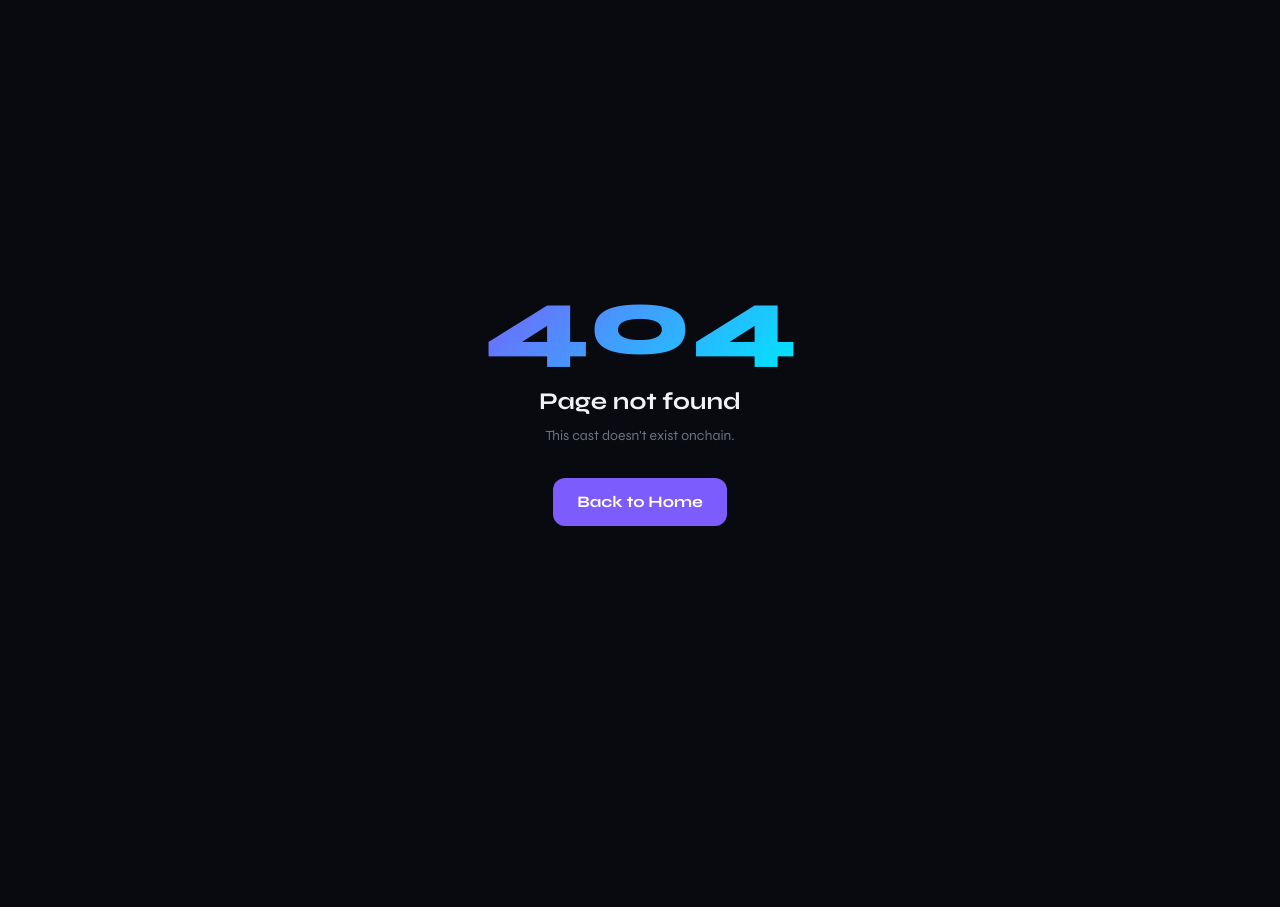
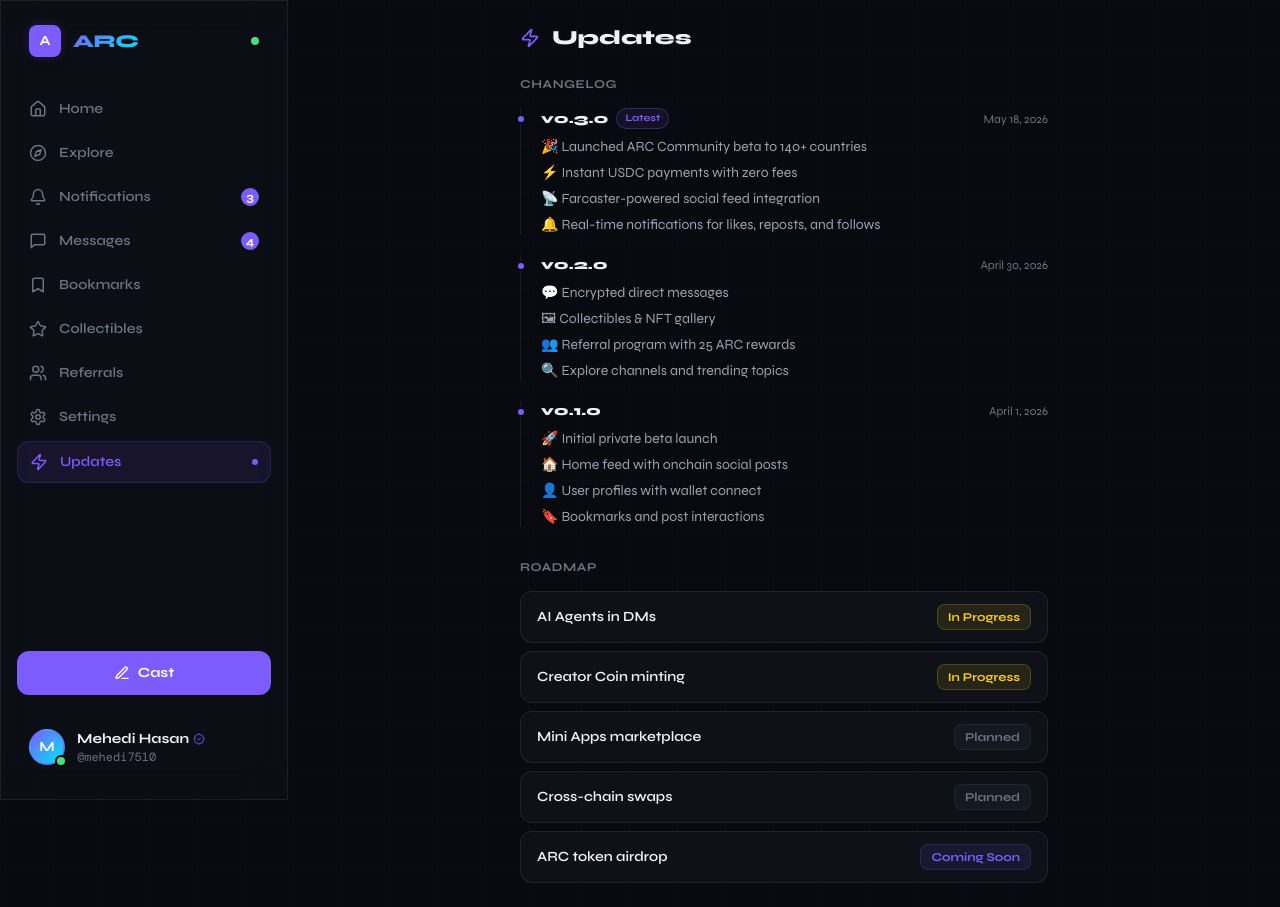
Before and after one commit to mehedi2580/ARC-Community, a Next.js app: page /updates in a window 1280 px wide. Before the commit this address had no page. Before the commit the page ends 800 px from the top, so only its background shows below. Built offline with nearby package versions, Linux system fonts and the light colour scheme; a web font is replaced by a local one.

Commit message:
Add files via upload

```diff
--- /dev/null
+++ b/src/app/updates/page.tsx
@@ -0,0 +1,103 @@
+import { Zap } from "lucide-react";
+
+const updates = [
+  {
+    version: "v0.3.0",
+    date: "May 18, 2026",
+    badge: "Latest",
+    items: [
+      "🎉 Launched ARC Community beta to 140+ countries",
+      "⚡ Instant USDC payments with zero fees",
+      "📡 Farcaster-powered social feed integration",
+      "🔔 Real-time notifications for likes, reposts, and follows",
+    ],
+  },
+  {
+    version: "v0.2.0",
+    date: "April 30, 2026",
+    badge: null,
+    items: [
+      "💬 Encrypted direct messages",
+      "🖼 Collectibles & NFT gallery",
+      "👥 Referral program with 25 ARC rewards",
+      "🔍 Explore channels and trending topics",
+    ],
+  },
+  {
+    version: "v0.1.0",
+    date: "April 1, 2026",
+    badge: null,
+    items: [
+      "🚀 Initial private beta launch",
+      "🏠 Home feed with onchain social posts",
+      "👤 User profiles with wallet connect",
+      "🔖 Bookmarks and post interactions",
+    ],
+  },
+];
+
+const roadmap = [
+  { label: "AI Agents in DMs", status: "In Progress" },
+  { label: "Creator Coin minting", status: "In Progress" },
+  { label: "Mini Apps marketplace", status: "Planned" },
+  { label: "Cross-chain swaps", status: "Planned" },
+  { label: "ARC token airdrop", status: "Coming Soon" },
+];
+
+export default function UpdatesPage() {
+  return (
+    <div className="max-w-2xl mx-auto lg:max-w-xl px-4 py-6 lg:px-6">
+      <div className="flex items-center gap-3 mb-6">
+        <Zap size={20} className="text-accent" />
+        <h1 className="font-extrabold text-xl">Updates</h1>
+      </div>
+
+      {/* Changelog */}
+      <div className="mb-8">
+        <p className="text-xs font-bold text-muted uppercase tracking-wider mb-4">Changelog</p>
+        <div className="space-y-5">
+          {updates.map(u => (
+            <div key={u.version} className="relative pl-5 border-l border-white/[0.07]">
+              <div className="absolute left-[-5px] top-1.5 w-2.5 h-2.5 rounded-full bg-accent border-2 border-bg" />
+              <div className="flex items-center gap-2 mb-2">
+                <span className="font-extrabold text-sm">{u.version}</span>
+                {u.badge && (
+                  <span className="text-[10px] font-bold text-accent bg-accent/10 px-2 py-0.5 rounded-full border border-accent/30">
+                    {u.badge}
+                  </span>
+                )}
+                <span className="text-xs text-muted ml-auto">{u.date}</span>
+              </div>
+              <ul className="space-y-1.5">
+                {u.items.map((item, i) => (
+                  <li key={i} className="text-sm text-text-secondary">{item}</li>
+                ))}
+              </ul>
+            </div>
+          ))}
+        </div>
+      </div>
+
+      {/* Roadmap */}
+      <div>
+        <p className="text-xs font-bold text-muted uppercase tracking-wider mb-4">Roadmap</p>
+        <div className="space-y-2">
+          {roadmap.map(r => (
+            <div key={r.label} className="flex items-center gap-3 bg-surface border border-white/[0.07] rounded-xl px-4 py-3">
+              <div className="flex-1 text-sm font-semibold">{r.label}</div>
+              <span className={`text-xs font-bold px-2.5 py-1 rounded-lg ${
+                r.status === "In Progress"
+                  ? "text-yellow-400 bg-yellow-400/10 border border-yellow-400/20"
+                  : r.status === "Coming Soon"
+                  ? "text-accent bg-accent/10 border border-accent/20"
+                  : "text-muted bg-surface2 border border-white/[0.05]"
+              }`}>
+                {r.status}
+              </span>
+            </div>
+          ))}
+        </div>
+      </div>
+    </div>
+  );
+}
```
